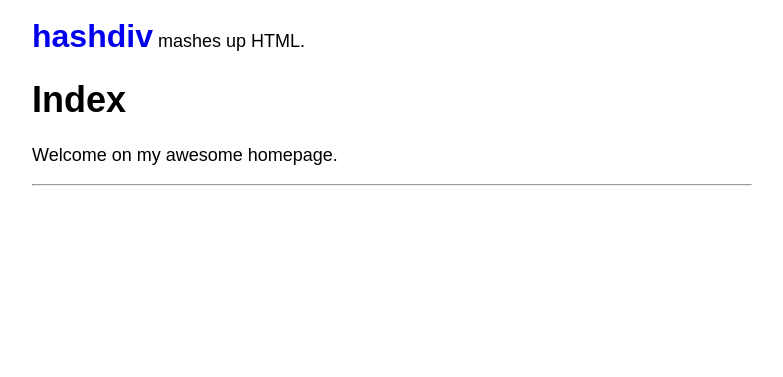
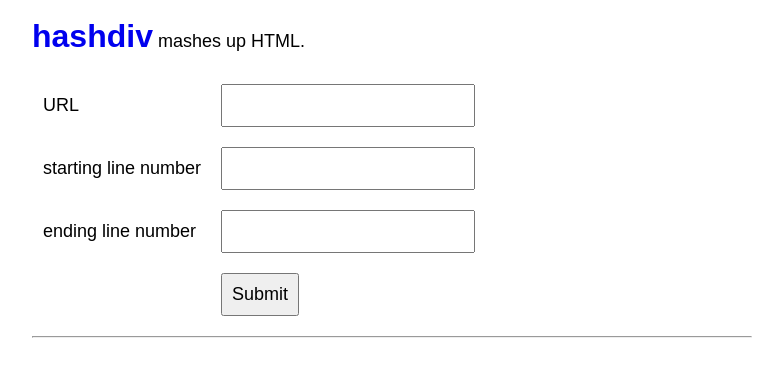
Before and after one commit to oils-for-unix/hashdiv, a Flask app: page / in a window 1280 px wide. Shown: the top 377 px of the page, without its empty margins (248-1031 px from the left). Run offline with Flask 2, Linux system fonts and the light colour scheme.

Commit message:
Got /snip working with urllib.
Flask is pretty intuitive.

```diff
--- a/main.py
+++ b/main.py
@@ -1,11 +1,58 @@
 #!/usr/bin/env python3
 """
-main.py
+main.py - Handlers for hashdiv.
 """
 
-from flask import Flask, render_template, request
+from flask import Flask, request, render_template, Response
+import urllib
+
 app = Flask(__name__)
 
 @app.route('/')
 def home():
+  """Form."""
+  app.logger.debug('home')
   return render_template('home.html')
+
+
+@app.route('/snip')
+def snip():
+  """HTML snippet."""
+  url = request.args.get('url')
+
+  start = request.args.get('start')
+  end = request.args.get('end')
+
+  try:
+    if start:
+      start = int(start)
+    else:
+      start = None
+
+    if end:
+      end = int(end)
+    else:
+      end = None
+
+  except ValueError:
+    return Response('Invalid start or end'), 400
+
+  app.logger.debug('snip %s', url)
+
+  # Snip the right lines.
+
+  # TODO: Show HTML line numbers.  And show original URL too.  Github has a
+  # hash #L1-L3.
+
+  lines = []
+  with urllib.request.urlopen(url) as f:
+    for i, line in enumerate(f):
+      line_num = i + 1
+      if (start is None or start <= line_num) and (end is None or line_num <= end):
+        lines.append(line)
+
+  contents = b''.join(lines)
+
+  # TODO: What about rendering text?
+  #return render_template('snip.html', contents=contents.decode('utf-8'))
+  return Response(contents, mimetype='text/plain')
--- a/templates/home.html
+++ b/templates/home.html
@@ -3,7 +3,27 @@
 {% block title %}Home{% endblock %}
 
 {% block content %}
-  <h1>Index</h1>
-  <p class="important">
-    Welcome on my awesome homepage.
+
+<form action="snip" method="GET">
+  <table>
+    <tr>
+      <td>URL</td>
+      <td><input type="text" name="url" /></td>
+    </tr>
+    <tr>
+      <td>starting line number</td>
+      <td><input type="text" name="start" /></td>
+    </tr>
+    <tr>
+      <td>ending line number</td>
+      <td><input type="text" name="end" /></td>
+    </tr>
+
+    <tr>
+      <td></td>
+      <td><input type="submit" /></td>
+    </tr>
+  </table>
+</form>
+
 {% endblock %}
--- /dev/null
+++ b/templates/snip.html
@@ -0,0 +1,3 @@
+<pre>
+{{ contents }}
+</pre>
```
